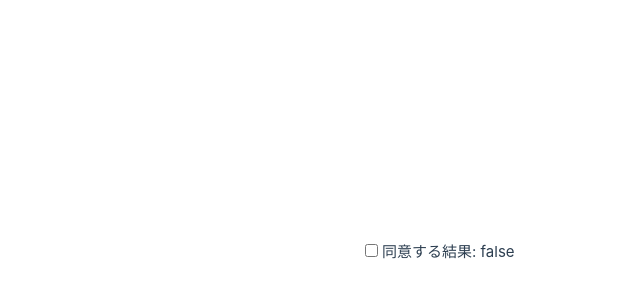
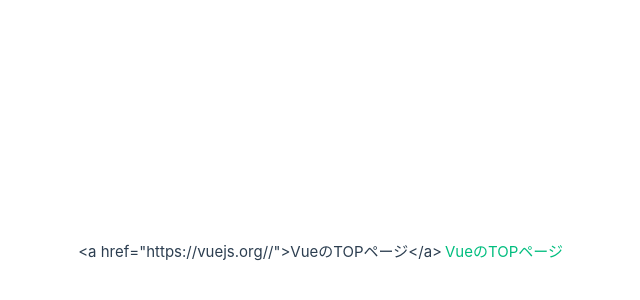
Before and after one commit to chameleon05119/hello-vue, a Vue app: page / in a window 1280 px wide. Shown: the part 148-448 px from the top of the page, without its empty margins (198-838 px from the left). Built offline with nearby package versions, Linux system fonts and the light colour scheme.

Commit message:
v-htmlの勉強

```diff
--- a/src/App.vue
+++ b/src/App.vue
@@ -1,11 +1,8 @@
 <script setup lang="ts">
 import { ref } from 'vue'
-const isAgreed = ref(false)
+const htmlStr = ref(`<a href="https://vuejs.org//">VueのTOPページ</a>`)
 </script>
 <template>
-  <label>
-    <input type="checkbox" v-model="isAgreed" />
-    同意する
-  </label>
-  <p>結果: {{ isAgreed }}</p>
+  <section>{{ htmlStr }}</section>
+  <section v-html="htmlStr"></section>
 </template>
```
